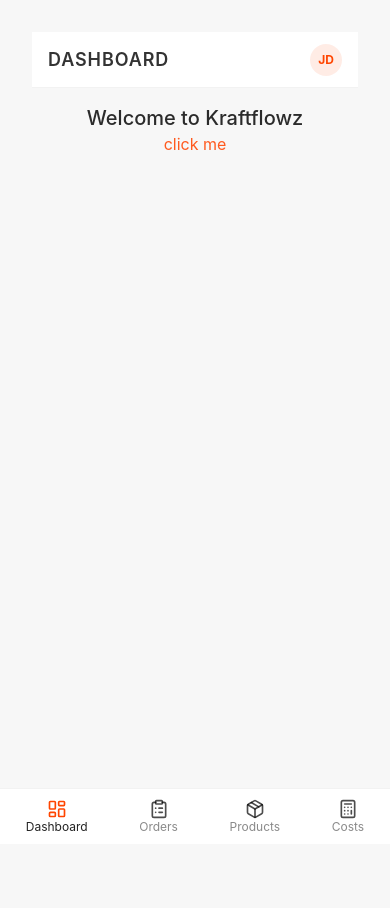
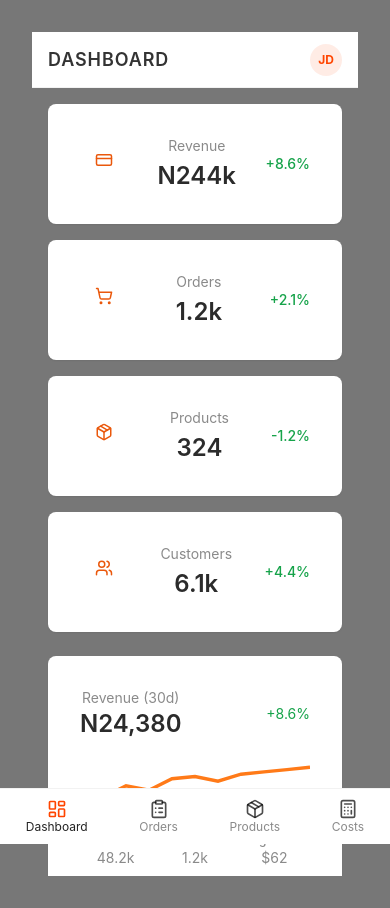
Before and after one commit to realkendo/craftflow, a React (Vite) app: page / in a window 390 px wide. Built offline with nearby package versions, Linux system fonts and the light colour scheme.

Commit message:
favicon added and button design

```diff
--- a/index.html
+++ b/index.html
@@ -1,13 +1,16 @@
 <!doctype html>
 <html lang="en">
+
 <head>
   <meta charset="UTF-8" />
-    <link rel="icon" type="image/svg+xml" href="/vite.svg" />
+  <link rel="icon" type="image/png" sizes="32x32" href="/kfIcon.png" />
   <meta name="viewport" content="width=device-width, initial-scale=1.0" />
-    <title>craftflow</title>
+  <title>KraftFlowz</title>
 </head>
+
 <body>
   <div id="root"></div>
   <script type="module" src="/src/main.tsx"></script>
 </body>
+
 </html>
--- a/src/components/Button.tsx
+++ /dev/null
@@ -1,22 +0,0 @@
-function currencyConverter(amount: number, currency: string): number {
-  const eur: number = 2000;
-  const usd: number = 1400;
-
-  if (currency === "usd") return amount * usd;
-  else if (currency === "eur") return amount * eur;
-  else return amount * 2000;
-}
-
-currencyConverter(500, "usd");
-
-export default function Button(props: { backgroundColor: string }) {
-  const backgroundColor = props.backgroundColor;
-  console.log(backgroundColor);
-  return (
-    <>
-      <button className={`bg-${backgroundColor} text-brandOrange px-1`}>
-        click me
-      </button>
-    </>
-  );
-}
--- /dev/null
+++ b/src/components/ui/Button.tsx
@@ -0,0 +1,11 @@
+export default function Button(props: { backgroundColor: string }) {
+  const backgroundColor = props.backgroundColor;
+  console.log(backgroundColor);
+  return (
+    <>
+      <button className={`bg-${backgroundColor} text-brandOrange px-1`}>
+        click me
+      </button>
+    </>
+  );
+}
--- a/src/index.css
+++ b/src/index.css
@@ -15,7 +15,7 @@
     --brand-dark: #2b2b2b;
     --brand-accent: #ff4500;
     --brand-muted: #8a8a8a;
-    --brand-bg: #f7f7f7;
+    --brand-bg: #777;
   }
 
   html {
@@ -223,6 +223,15 @@
     width: 100%;
     background-color: rgba(0,0,0,0.1);
   }
+
+  /* Hide scrollbar but keep scrolling */
+  .no-scrollbar {
+    -ms-overflow-style: none; /* IE and Edge */
+    scrollbar-width: none; /* Firefox */
+  }
+  .no-scrollbar::-webkit-scrollbar {
+    display: none; /* Chrome, Safari, Opera */
+  }
 }
 
 
@@ -240,8 +249,8 @@
     @apply px-6 py-5 border-b border-black/5;
   }
 
-  .sidebar-title {
-    @apply text-lg font-semibold;
+  .sidebar-logo {
+    @apply h-auto w-auto object-contain;
   }
 
   .nav-item {
--- a/src/pages/Home.tsx
+++ b/src/pages/Home.tsx
@@ -1,10 +1,97 @@
-import Button from "../components/Button";
+import { CreditCard, Users, ShoppingCart, Package } from "lucide-react";
+import StatsCard from "../components/StatsCard";
+import RevenueChart from "../components/RevenueChart";
+import RecentOrders from "../components/RecentOrders";
+import ActivityFeed from "../components/ActivityFeed";
+import ProductsList from "../components/ProductsList";
+import CustomersList from "../components/CustomersList";
+import useUIStore from "../store/useUIStore";
+// import { unitFormatter } from "../utils/unitFormatter";
+// import { synchronizer } from "../utils/synchronizer";
+import type { UIState } from "../store/useUIStore";
 
 export default function Home() {
+  const active = useUIStore((s: UIState) => s.activeTab);
+
+  // console.log(unitFormatter(2_660)); // Example usage of utility function
+  // synchronizer(30);
+
   return (
-    <div>
-      <h3>Welcome to Kraftflowz </h3>
-      <Button backgroundColor="gray-500" />
+    <div className="space-y-6">
+      {active === "overview" && (
+        <div className="space-y-6">
+          <div className="grid grid-cols-1 md:grid-cols-4 gap-4">
+            <StatsCard
+              title="Revenue"
+              value="N244k"
+              delta="+8.6%"
+              icon={<CreditCard size={18} />}
+            />
+            <StatsCard
+              title="Orders"
+              value="1.2k"
+              delta="+2.1%"
+              icon={<ShoppingCart size={18} />}
+            />
+            <StatsCard
+              title="Products"
+              value="324"
+              delta="-1.2%"
+              icon={<Package size={18} />}
+            />
+            <StatsCard
+              title="Customers"
+              value="6.1k"
+              delta="+4.4%"
+              icon={<Users size={18} />}
+            />
+          </div>
+
+          <div className="grid grid-cols-1 lg:grid-cols-3 gap-4">
+            <div className="lg:col-span-2 space-y-4">
+              <RevenueChart />
+              <RecentOrders />
+            </div>
+
+            <div className="space-y-4">
+              {/* <QuickActions /> */}
+              <ActivityFeed />
+            </div>
+          </div>
+        </div>
+      )}
+
+      {active === "analytics" && (
+        <div className="space-y-4">
+          <RevenueChart />
+          <div className="grid grid-cols-1 md:grid-cols-3 gap-4">
+            <div className="card p-4">
+              <div className="text-sm text-muted">Conversion</div>
+              <div className="text-2xl font-semibold">3.8%</div>
+            </div>
+            <div className="card p-4">
+              <div className="text-sm text-muted">AOV</div>
+              <div className="text-2xl font-semibold">$62.40</div>
+            </div>
+            <div className="card p-4">
+              <div className="text-sm text-muted">Traffic</div>
+              <div className="text-2xl font-semibold">48.2k</div>
+            </div>
+          </div>
+        </div>
+      )}
+
+      {active === "products" && (
+        <div>
+          <ProductsList />
+        </div>
+      )}
+
+      {active === "customers" && (
+        <div>
+          <CustomersList />
+        </div>
+      )}
     </div>
   );
 }
--- a/src/pages/Settings.tsx
+++ b/src/pages/Settings.tsx
@@ -1,7 +1,110 @@
-export default function Settings() {
+// React import not required with the automatic JSX runtime
+
+function ProfileCard() {
   return (
-    <div>
-      <h3>setting page</h3>
+    <div className="card p-4">
+      <div className="flex items-center gap-4">
+        <div className="w-14 h-14 rounded-full bg-orange-200 flex items-center justify-center text-orange-600 font-bold">
+          KZ
+        </div>
+        <div>
+          <div className="font-semibold">Kraftflowz Inc.</div>
+          <div className="text-sm text-muted">account@kraftflowz.example</div>
+        </div>
+      </div>
+
+      <div className="mt-4 grid grid-cols-2 gap-3">
+        <div>
+          <div className="text-xs text-muted">Plan</div>
+          <div className="font-medium">Pro — $49/mo</div>
+        </div>
+        <div>
+          <div className="text-xs text-muted">Members</div>
+          <div className="font-medium">12</div>
+        </div>
+      </div>
     </div>
   );
 }
+
+function Preferences() {
+  return (
+    <div className="card p-4">
+      <div className="text-lg font-semibold">Preferences</div>
+
+      <div className="mt-3 space-y-3">
+        <label className="flex items-center justify-between">
+          <span className="text-sm">Email notifications</span>
+          <input type="checkbox" defaultChecked />
+        </label>
+
+        <label className="flex items-center justify-between">
+          <span className="text-sm">Auto-create invoices</span>
+          <input type="checkbox" />
+        </label>
+
+        <label className="flex items-center justify-between">
+          <span className="text-sm">Enable two-factor</span>
+          <input type="checkbox" defaultChecked />
+        </label>
+      </div>
+    </div>
+  );
+}
+
+export default function Settings() {
+  return (
+    <div className="space-y-6">
+      <div className="grid grid-cols-1 md:grid-cols-3 gap-4">
+        <div className="md:col-span-1">
+          <ProfileCard />
+          <Preferences />
+        </div>
+
+        <div className="md:col-span-2 space-y-4">
+          <div className="card p-4">
+            <div className="text-lg font-semibold">Company details</div>
+
+            <div className="mt-3 grid grid-cols-2 gap-3">
+              <div>
+                <div className="text-xs text-muted">Company name</div>
+                <div className="font-medium">Kraftflowz Inc.</div>
+              </div>
+              <div>
+                <div className="text-xs text-muted">Address</div>
+                <div className="font-medium">742 Market St, Suite 200</div>
+              </div>
+              <div>
+                <div className="text-xs text-muted">VAT</div>
+                <div className="font-medium">GB123456789</div>
+              </div>
+              <div>
+                <div className="text-xs text-muted">Phone</div>
+                <div className="font-medium">+1 (555) 123-4567</div>
+              </div>
+            </div>
+          </div>
+
+          <div className="card p-4">
+            <div className="text-lg font-semibold">Billing</div>
+
+            <div className="mt-3 grid grid-cols-1 md:grid-cols-2 gap-3">
+              <div className="p-3 border rounded">
+                <div className="text-xs text-muted">Card ending</div>
+                <div className="font-medium">**** 4242</div>
+                <div className="text-sm text-muted">Exp: 09/27</div>
+              </div>
+              <div className="p-3 border rounded">
+                <div className="text-xs text-muted">Subscription</div>
+                <div className="font-medium">Pro — $49/mo</div>
+                <div className="text-sm text-muted">
+                  Next billing: Feb 1, 2026
+                </div>
+              </div>
+            </div>
+          </div>
+        </div>
+      </div>
+    </div>
+  );
+}
```
Lines whose indentation alone changed are shown as unchanged.
